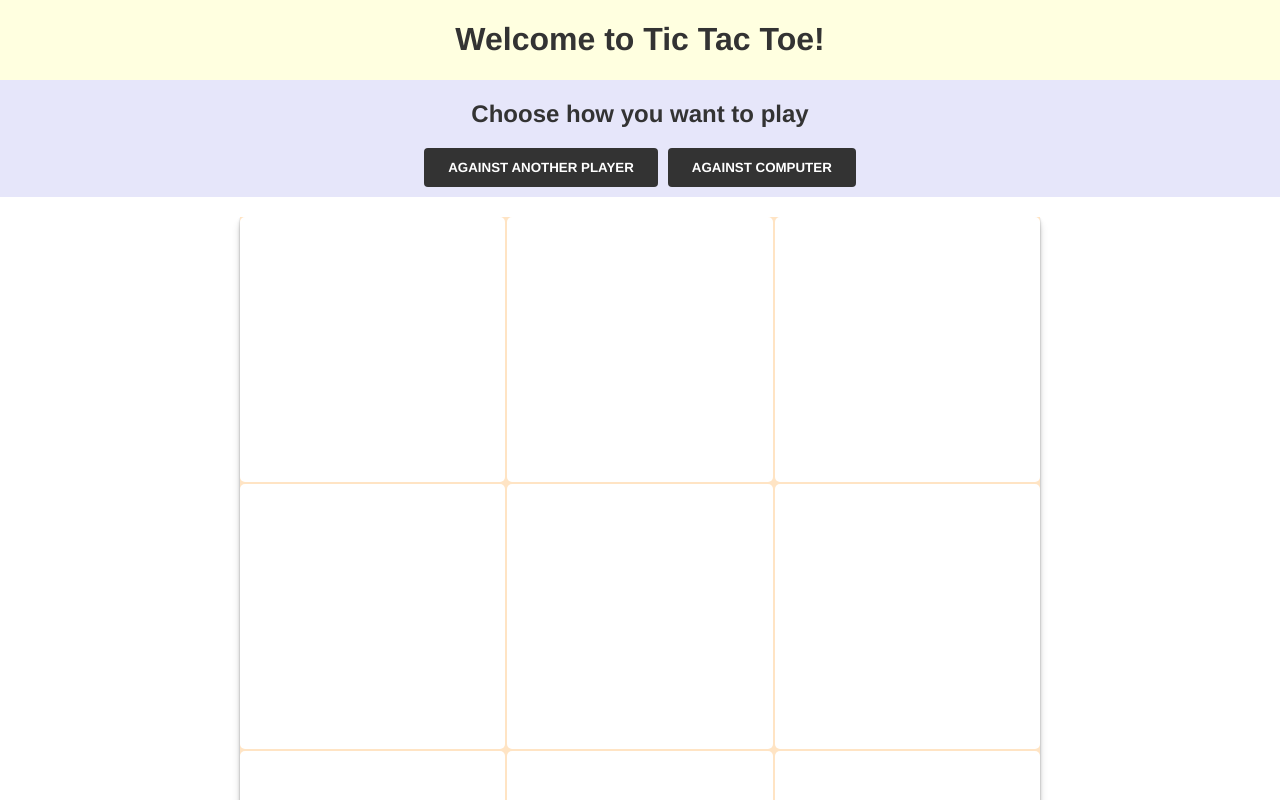
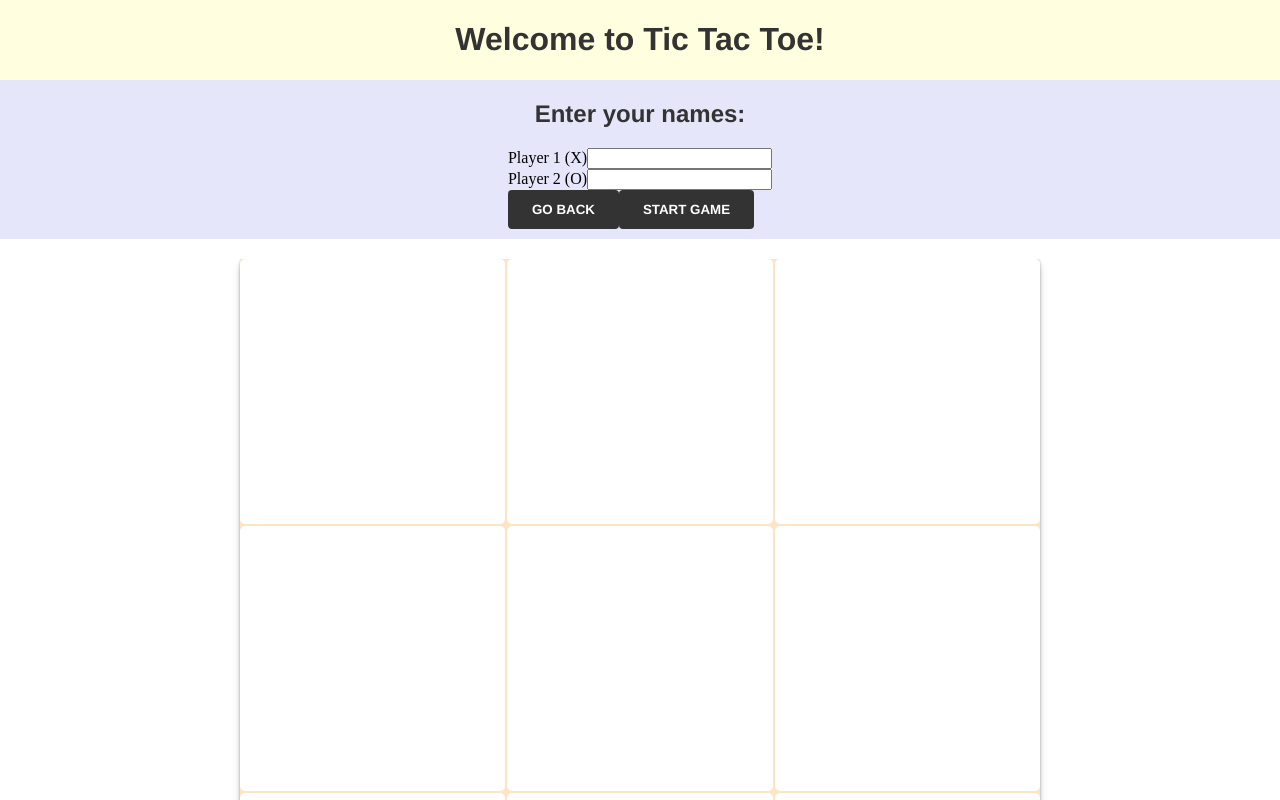
Before and after one commit to darizae/tic-tac-toe, a website: page index.html in a window 1280 px wide. Both pictures are taken after a click on the button "AGAINST ANOTHER PLAYER". Shown: the top 800 px of the page. Drawn offline with Linux system fonts and the light colour scheme.

Commit message:
Set up basic logic of against player button

```diff
--- a/index.html
+++ b/index.html
@@ -15,11 +15,11 @@
         </div>
         <div id="config" class="flex-centered">
             <div id="config-title">
-                <h2>Choose how you want to play</h2>
+                <h2 id="title-header">Choose how you want to play</h2>
             </div>
             <div id="config-choice" class="flex-centered">
-                <button>Against another Player</button>
-                <button>Against Computer</button>
+                <button id="against-player">Against another Player</button>
+                <button id="against-machine">Against Computer</button>
             </div>
         </div>
         <div id="game" class="flex-centered">
--- a/package.json
+++ b/package.json
@@ -22,6 +22,8 @@
   },
   "devDependencies": {
     "eslint": "^8.37.0",
+    "eslint-config-airbnb-base": "^15.0.0",
+    "eslint-config-google": "^0.14.0",
     "eslint-config-standard": "^17.0.0",
     "eslint-plugin-import": "^2.27.5",
     "eslint-plugin-n": "^15.7.0",
--- a/public/index.js
+++ b/public/index.js
@@ -1 +1,73 @@
-alert('HI')
+/* eslint-disable no-use-before-define */
+/* eslint-disable no-alert */
+const configChoiceDiv = document.getElementById('config-choice');
+const againstPlayerBtn = document.getElementById('against-player');
+const againstMachineBtn = document.getElementById('against-machine');
+
+const defaultTitle = document.getElementById('title-header').textContent;
+const enterNamesTitle = 'Enter your names:';
+
+function changeTitle(newTitle) {
+  document.getElementById('title-header').textContent = newTitle;
+}
+
+againstPlayerBtn.addEventListener('click', () => {
+  changeTitle(enterNamesTitle);
+  replaceConfigChoice();
+});
+
+function replaceConfigChoice() {
+  // Remove the buttons
+  configChoiceDiv.innerHTML = '';
+
+  // Create the form
+  const form = document.createElement('form');
+  form.id = 'config-form';
+
+  // Create the label and text input for Player 1 (X)
+  const player1Label = document.createElement('label');
+  player1Label.innerText = 'Player 1 (X)';
+  const player1Input = document.createElement('input');
+  player1Input.type = 'text';
+  player1Input.name = 'player1';
+
+  // Create the label and text input for Player 2 (O)
+  const player2Label = document.createElement('label');
+  player2Label.innerText = 'Player 2 (O)';
+  const player2Input = document.createElement('input');
+  player2Input.type = 'text';
+  player2Input.name = 'player2';
+
+  // Create the 'Go Back' button
+  const goBackButton = document.createElement('button');
+  goBackButton.innerText = 'Go Back';
+  goBackButton.addEventListener('click', () => {
+    // Remove the form and add the buttons back
+    configChoiceDiv.removeChild(form);
+    addConfigChoiceButtons();
+  });
+
+  // Create the 'Start Game' button
+  const startGameButton = document.createElement('button');
+  startGameButton.type = 'submit';
+  startGameButton.innerText = 'Start Game';
+
+  // Add the elements to the form
+  form.appendChild(player1Label);
+  form.appendChild(player1Input);
+  form.appendChild(document.createElement('br'));
+  form.appendChild(player2Label);
+  form.appendChild(player2Input);
+  form.appendChild(document.createElement('br'));
+  form.appendChild(goBackButton);
+  form.appendChild(startGameButton);
+
+  // Add the form to the config-choice div
+  configChoiceDiv.appendChild(form);
+}
+
+function addConfigChoiceButtons() {
+  // Add the buttons to the config-choice div
+  configChoiceDiv.appendChild(againstPlayerBtn);
+  configChoiceDiv.appendChild(againstMachineBtn);
+}
```
Also changed, not shown: .eslintrc.json, 1 other file.
